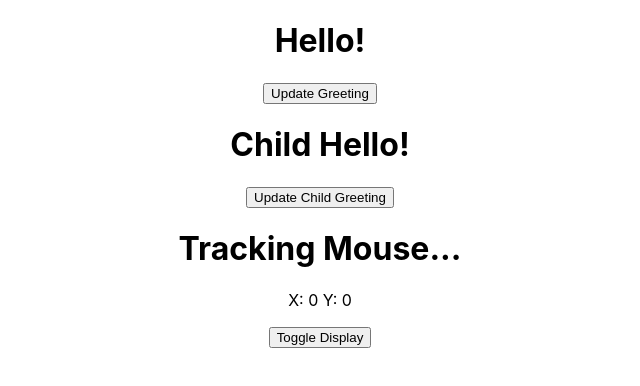
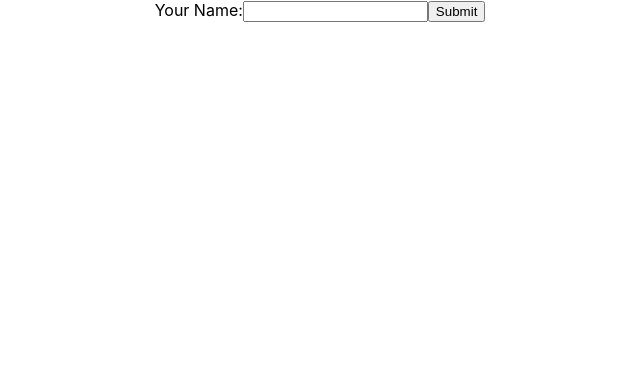
Before and after one commit to sophie-thomson/react-first-build, a React (Create React App) app in the folder my-app/: page / in a window 1280 px wide. Shown: the top 386 px of the page, without its empty margins (320-960 px from the left). Built offline with nearby package versions, Linux system fonts and the light colour scheme.

Commit message:
Add controlled form using onChange method and handleNameChange method

```diff
--- a/my-app/src/App.js
+++ b/my-app/src/App.js
@@ -14,8 +14,9 @@
 // import MethodsAsPropsParent from './components/MethodsAsPropsParent';
 // import RenderingLists from './components/RenderingLists';
 // import LifeCyclesCDM from "./components/LifeCyclesCDM";
-import LifeCyclesCDU from "./components/LifeCyclesCDU";
-import LifeCyclesCWU from "./components/LifeCyclesCWU";
+// import LifeCyclesCDU from "./components/LifeCyclesCDU";
+// import LifeCyclesCWU from "./components/LifeCyclesCWU";
+import ControlledForm from "./components/ControlledForm";
 
 
 function App() {
@@ -34,9 +35,10 @@
       <NestingComponents />
       <MethodsAsPropsParent />
       <RenderingLists />
-      <LifeCyclesCDM /> */}
+      <LifeCyclesCDM />
       <LifeCyclesCDU />
-      <LifeCyclesCWU />
+      <LifeCyclesCWU /> */}
+      <ControlledForm />
     </div>
   );
 }
--- /dev/null
+++ b/my-app/src/components/ControlledForm.js
@@ -0,0 +1,37 @@
+import React, { Component } from 'react'
+
+export class ControlledForm extends Component {
+    constructor(props) {
+        super(props)
+
+        this.state = {
+             name: ''
+        }
+    }
+
+    handleNameChange = (event) => {
+        this.setState({
+            name: event.target.value
+        })
+    }
+
+    render() {
+        return (
+            <div>
+                <form>
+                    <label htmlFor="id-name">Your Name:</label>
+                    <input
+                        value={this.state.name}
+                        onChange={this.handleNameChange}
+                        id="id-name"
+                        name="name"
+                        type="text"
+                    />
+                    <input type="submit" value="Submit" />
+                </form>
+            </div>
+        )
+    }
+}
+
+export default ControlledForm
```
